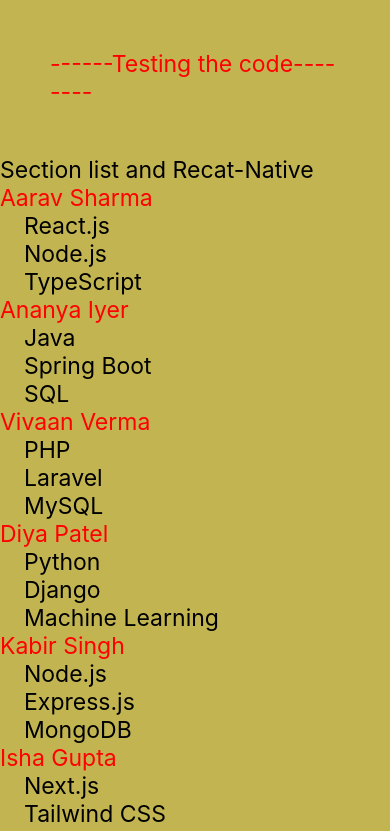
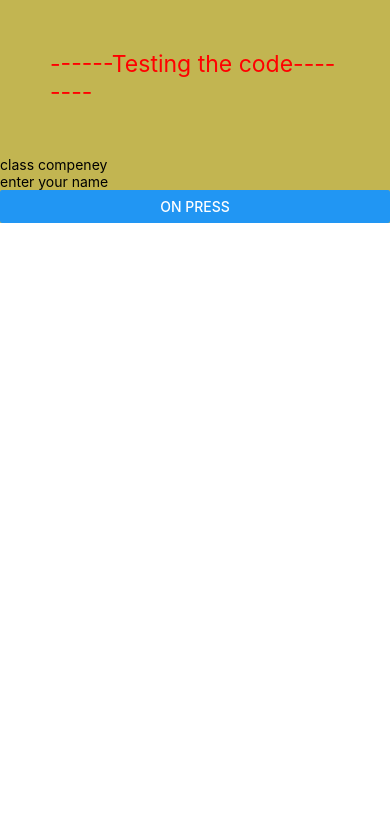
Before and after one commit to Aryan7417/react-native, a React Native app: screen / in a window 390 px wide. Shown: the top 831 px of the page. Built offline with nearby package versions, Linux system fonts and the light colour scheme.

Commit message:
class componet

```diff
--- /dev/null
+++ b/introduction of raect-native/ClasssCOmp.jsx
@@ -0,0 +1,22 @@
+import React,{Component} from 'react'
+import {View ,Text, TextInput, Button} from 'react-native'
+
+
+
+class ClasssCOmp extends Component{
+     fguit=()=>{
+        console.warn("hey khusi")
+
+     }
+
+    render(){
+        return(
+            <View>
+                <Text>class compeney</Text>
+                <TextInput placeholder='enter your name'/>
+                <Button title='on press' onPress={this.fguit} />
+            </View>
+        )
+    }
+}
+export default ClasssCOmp
--- a/introduction of raect-native/componet.tsx
+++ b/introduction of raect-native/componet.tsx
@@ -10,14 +10,15 @@
 //import Map from '../introduction of raect-native/Map.jsx'
 //import Grid from './grid.jsx'
 //import Flatlist from './Flatlist.jsx'
-import Sectionlist from './Sectionlist.jsx'
-
+//import Sectionlist from './Sectionlist.jsx'
+import ClasssCOmp from './ClasssCOmp.jsx'
 
 const componet = () => {
   return (
     <View style={{backgroundColor:'#C2B551'}}>
         <Text style={{fontSize:23 ,padding:50,color:"red"}}>------Testing the code--------</Text>
-        <Sectionlist/>
+        <ClasssCOmp/>
+
 
     </View>
 
```
